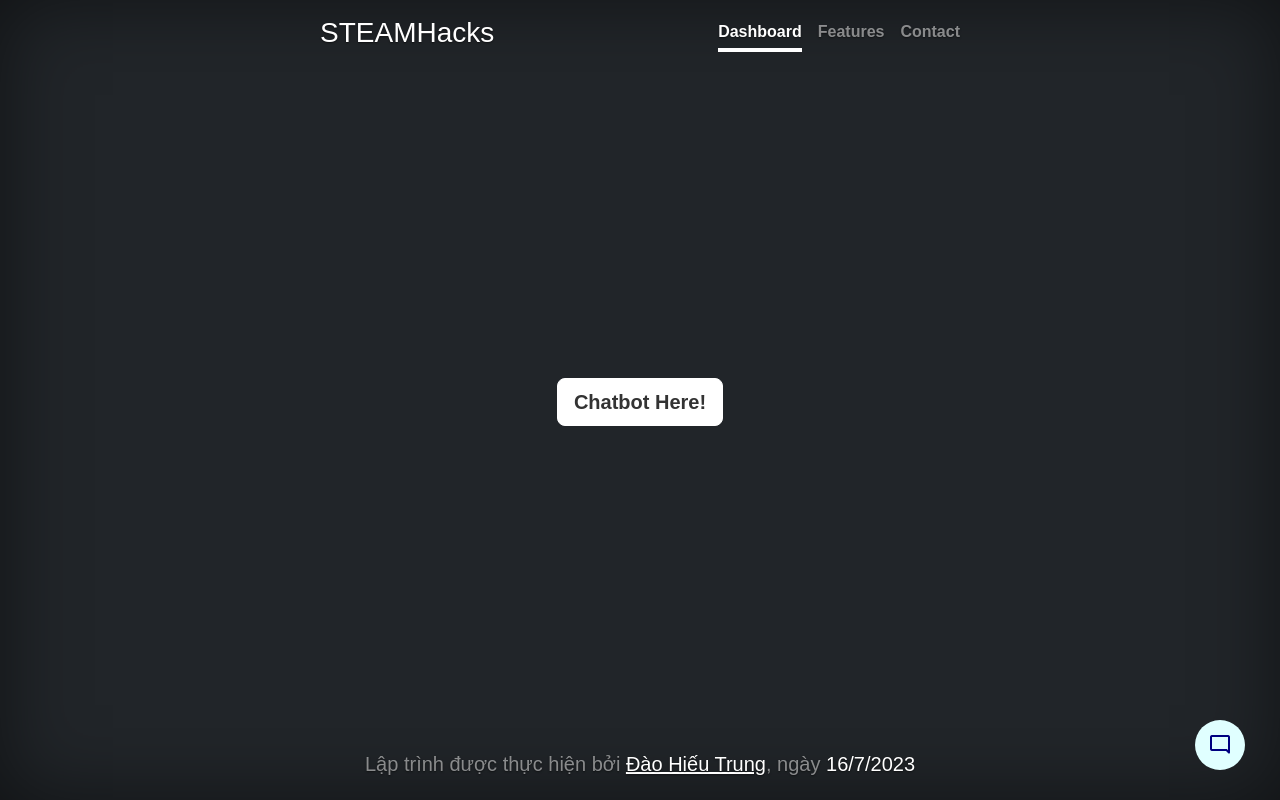
After one commit to LeoAdavirat/SteamHacks1, a Flask app: template templates/base.html in a window 1280 px wide. The commit adds this page. Run offline with Flask 3, Linux system fonts and the light colour scheme; the template is opened without the code that fills it, so the values that code supplies are empty; some libraries are stand-ins or nearby versions.

Commit message:
Final product

```diff
--- a/app.py
+++ b/app.py
@@ -1,7 +1,7 @@
 from flask import Flask, request, jsonify
 # from flask_cors import CORS
 from dashboard import dashboard
-from chatbot import GoDel
+from chatbot import DialoGPT
 
 app = Flask(__name__)
 # cors = CORS(app)
@@ -17,12 +17,13 @@ def postME():
     datajson = data.json
     return data.json
 
-GoDelchatbot = GoDel()
 
 @app.route("/return", methods =["GET"])
 def getJSON():
     global datajson
-    return datajson
+    datajson = DialoGPT.user_generate(datajson)
+    print(datajson[1])
+    return datajson[1]
 
 if __name__== '__main__':
     app.run(debug=True,port = 8000)
--- a/dashboard.py
+++ b/dashboard.py
@@ -3,7 +3,7 @@ from flask import Blueprint, render_template, request, jsonify, redirect, url_fo
 dashboard = Blueprint(__name__,"dashboard")
 @dashboard.route("/")
 def home():
-    return render_template("dashboard.html", name = "Leo")
+    return render_template("index.html")
 
 @dashboard.route("/profile")
 def profile():
@@ -11,7 +11,7 @@ def profile():
 
 @dashboard.route("/chatbot")
 def chatbot():
-    return render_template("index.html")
+    return render_template("chatbot.html")
 
 # @dashboard.route("/json")
 # def get_json():
--- /dev/null
+++ b/static/cover.css
@@ -0,0 +1,53 @@
+/*
+ * Globals
+ */
+
+
+/* Custom default button */
+.btn-secondary,
+.btn-secondary:hover,
+.btn-secondary:focus {
+  color: #333;
+  text-shadow: none; /* Prevent inheritance from `body` */
+}
+
+
+/*
+ * Base structure
+ */
+
+body {
+  text-shadow: 0 .05rem .1rem rgba(0, 0, 0, .5);
+  box-shadow: inset 0 0 5rem rgba(0, 0, 0, .5);
+}
+
+.cover-container {
+  max-width: 42em;
+}
+
+
+/*
+ * Header
+ */
+
+.nav-masthead .nav-link {
+  padding: .25rem 0;
+  font-weight: 700;
+  color: rgba(255, 255, 255, .5);
+  background-color: transparent;
+  border-bottom: .25rem solid transparent;
+}
+
+.nav-masthead .nav-link:hover,
+.nav-masthead .nav-link:focus {
+  border-bottom-color: rgba(255, 255, 255, .25);
+}
+
+.nav-masthead .nav-link + .nav-link {
+  margin-left: 1rem;
+}
+
+.nav-masthead .active {
+  color: #fff;
+  border-bottom-color: #fff;
+}
--- a/static/script.js
+++ b/static/script.js
@@ -19,29 +19,36 @@ const createChatLi = (message, className) => {
 }
 
 const generateResponse = (chatElement) => {
-    const API_URL = "https://api.openai.com/v1/chat/completions";
+    // const API_URL = "https://api.openai.com/v1/chat/completions";
     const messageElement = chatElement.querySelector("p");
 
-    // Define the properties and message for the API request
-    const requestOptions = {
-        method: "POST",
-        headers: {
-            "Content-Type": "application/json",
-            "Authorization": `Bearer ${API_KEY}`
-        },
-        body: JSON.stringify({
-            model: "gpt-3.5-turbo",
-            messages: [{role: "user", content: userMessage}],
-        })
-    }
+    // // Define the properties and message for the API request
+    // const requestOptions = {
+    //     method: "POST",
+    //     headers: {
+    //         "Content-Type": "application/json",
+    //         "Authorization": `Bearer ${API_KEY}`
+    //     },
+    //     body: JSON.stringify({
+    //         model: "gpt-3.5-turbo",
+    //         messages: [{role: "user", content: userMessage}],
+    //     })
+    // }
+    // const waitforit = await fetch("http://127.0.0.1:8000/receiver");
+    fetch('http://127.0.0.1:8000/return').then((res)=>{
+        return res.text();
+      }).then((text)=>{
+       console.log(text);
+       messageElement.textContent = text;
+      })
 
     // Send POST request to API, get response and set the reponse as paragraph text
-    fetch(API_URL, requestOptions).then(res => res.json()).then(data => {
-        messageElement.textContent = data.choices[0].message.content.trim();
-    }).catch(() => {
-        messageElement.classList.add("error");
-        messageElement.textContent = "Oops! Something went wrong. Please try again.";
-    }).finally(() => chatbox.scrollTo(0, chatbox.scrollHeight));
+    // fetch(API_URL, requestOptions).then(res => res.json()).then(data => {
+    //     messageElement.textContent = data.choices[0].message.content.trim();
+    // }).catch(() => {
+    //     messageElement.classList.add("error");
+    //     messageElement.textContent = "Oops! Something went wrong. Please try again.";
+    // }).finally(() => chatbox.scrollTo(0, chatbox.scrollHeight));
 }
 
 const handleChat = () => {
@@ -56,7 +63,6 @@ const handleChat = () => {
     chatbox.appendChild(createChatLi(userMessage, "outgoing"));
     chatbox.scrollTo(0, chatbox.scrollHeight);
     const jsonfile = [userMessage,""]
-    console.log(userMessage)
     // <strong>// Get the reciever endpoint from Python using fetch</strong>:
     fetch("http://127.0.0.1:8000/receiver",
         {
@@ -75,9 +81,7 @@ const handleChat = () => {
             }).then(jsonResponse=>{console.log(jsonResponse)}
             ).catch((err) => console.error(err));
 
-    fetch("http://127.0.0.1:8000/return").then(bot_response => {
 
-    })
 
     setTimeout(() => {
         // Display "Thinking..." message while waiting for the response
--- a/static/style.css
+++ b/static/style.css
@@ -8,7 +8,7 @@
   font-family: "Poppins", sans-serif;
 }
 body {
-  background: #FFB6C1;
+  background: #61c8ffbd;
 }
 .chatbot-toggler {
   position: fixed;
--- /dev/null
+++ b/templates/base.html
@@ -0,0 +1,93 @@
+<!doctype html>
+<html lang="en" class="h-100">
+  <head>
+    <link rel="stylesheet" href="https://stackpath.bootstrapcdn.com/bootstrap/4.3.1/css/bootstrap.min.css" integrity="sha384-ggOyR0iXCbMQv3Xipma34MD+dH/1fQ784/j6cY/iJTQUOhcWr7x9JvoRxT2MZw1T" crossorigin="anonymous">
+    <meta charset="utf-8">
+    <link rel="stylesheet" href="{{url_for('static', filename='style.css')}}">
+    <meta name="viewport" content="width=device-width, initial-scale=1.0">
+    <link rel="stylesheet" href="https://fonts.googleapis.com/css2?family=Material+Symbols+Outlined:opsz,wght,FILL,GRAD@48,400,0,0" />
+    <link rel="stylesheet" href="https://fonts.googleapis.com/css2?family=Material+Symbols+Rounded:opsz,wght,FILL,GRAD@48,400,1,0" />
+    <script src="{{url_for('static', filename='script.js')}}" defer></script>
+    <meta name="description" content="">
+    <title>{% block title %}{% endblock %}</title>
+
+    <link rel="canonical" href="https://getbootstrap.com/docs/5.0/examples/cover/">
+
+
+
+    <!-- Bootstrap core CSS -->
+<link href="../assets/dist/css/bootstrap.min.css" rel="stylesheet">
+
+    <style>
+      .bd-placeholder-img {
+        font-size: 1.125rem;
+        text-anchor: middle;
+        -webkit-user-select: none;
+        -moz-user-select: none;
+        user-select: none;
+      }
+
+      @media (min-width: 768px) {
+        .bd-placeholder-img-lg {
+          font-size: 3.5rem;
+        }
+      }
+    </style>
+
+
+    <!-- Custom styles for this template -->
+    <link href="{{url_for('static', filename='cover.css')}}" rel="stylesheet">
+  </head>
+  <body class="d-flex h-100 text-center text-white bg-dark">
+
+<div class="cover-container d-flex w-100 h-100 p-3 mx-auto flex-column">
+  <header class="mb-auto">
+    <div>
+      <h3 class="float-md-start mb-0"> STEAMHacks </h3>
+      <nav class="nav nav-masthead justify-content-center float-md-end">
+        <a class="nav-link active" aria-current="page" href="#">Dashboard</a>
+        <a class="nav-link" href="#">Features</a>
+        <a class="nav-link" href="https://daohieutrung.carrd.co">Contact</a>
+      </nav>
+    </div>
+  </header>
+
+  <main class="px-3">
+    {% block content %}
+    {% endblock %}
+    <p class="lead"></p>
+    <p class="lead">
+      <a href="http://127.0.0.1:8000/dashboard/chatbot" class="btn btn-lg btn-secondary fw-bold border-white bg-white">Chatbot Here!</a>
+    </p>
+  </main>
+
+  <footer class="mt-auto text-white-50">
+    <h5>Lập trình được thực hiện bởi <a href="https://daohieutrung.carrd.co" class="text-white">Đào Hiếu Trung</a>, ngày <a class = "text-white">16/7/2023</a></h5>
+  </footer>
+</div>
+<button class="chatbot-toggler">
+  <span class="material-symbols-rounded">mode_comment</span>
+  <span class="material-symbols-outlined">close</span>
+</button>
+<div class="chatbot">
+  <header>
+    <h2>Chatbot</h2>
+    <span class="close-btn material-symbols-outlined">close</span>
+  </header>
+  <ul class="chatbox">
+    <li class="chat incoming">
+      <span class="material-symbols-outlined">smart_toy</span>
+      <p>Hi there 👋<br>How can I help you today?</p>
+    </li>
+  </ul>
+  <div class="chat-input">
+    <textarea placeholder="Enter a message..." spellcheck="false" required></textarea>
+    <span id="send-btn" class="material-symbols-rounded">send</span>
+  </div>
+</div>
+
+<script src="https://code.jquery.com/jquery-3.3.1.slim.min.js" integrity="sha384-q8i/X+965DzO0rT7abK41JStQIAqVgRVzpbzo5smXKp4YfRvH+8abtTE1Pi6jizo" crossorigin="anonymous"></script>
+<script src="https://cdnjs.cloudflare.com/ajax/libs/popper.js/1.14.7/umd/popper.min.js" integrity="sha384-UO2eT0CpHqdSJQ6hJty5KVphtPhzWj9WO1clHTMGa3JDZwrnQq4sF86dIHNDz0W1" crossorigin="anonymous"></script>
+<script src="https://stackpath.bootstrapcdn.com/bootstrap/4.3.1/js/bootstrap.min.js" integrity="sha384-JjSmVgyd0p3pXB1rRibZUAYoIIy6OrQ6VrjIEaFf/nJGzIxFDsf4x0xIM+B07jRM" crossorigin="anonymous"></script>
+  </body>
+</html>
--- a/templates/profile.html
+++ /dev/null
@@ -1,4 +0,0 @@
-{%  extends "index.html" %}
-{% block content %}
-<h1>This is the profile page!</h1>
-{% endblock %}
```
Also changed, not shown: chatbot.py (+48 -21 lines), templates/chatbot.html (added, +53 -0 lines), templates/dashboard.html (deleted, +0 -21 lines), templates/index.html (+5 -37 lines), templates/Button.png (deleted).
